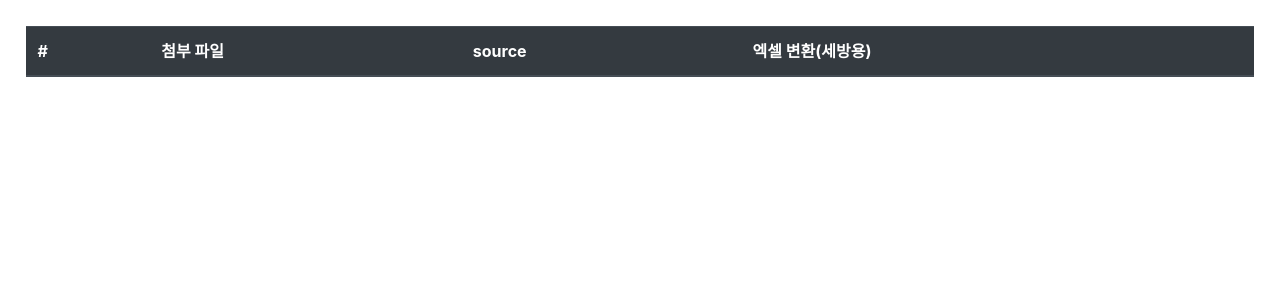
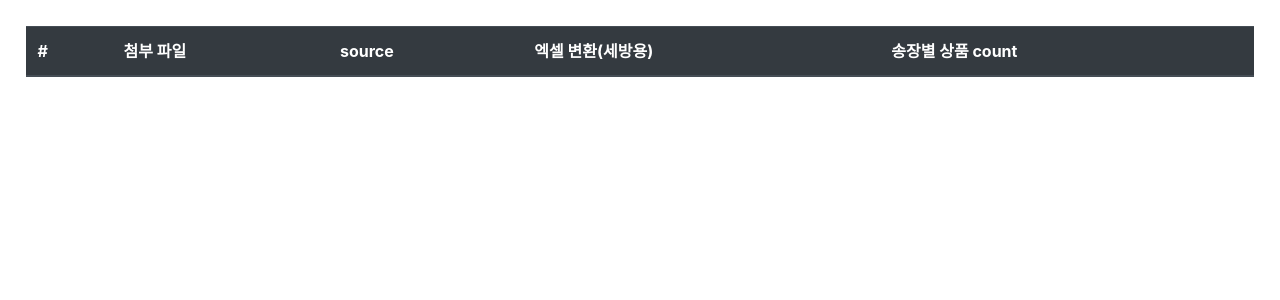
Before and after one commit to Tedhoon/business-automation, a Django app: page /excel_manage/ in a window 1280 px wide. Shown: the part 40-340 px from the top of the page. Run offline with Django 3.2, Linux system fonts and the light colour scheme; the visitor is signed in with stand-in values (Sample User, id 1); data that the repository does not hold is empty.

Commit message:
count total product

```diff
--- a/excel-reformat/excelhandler/drmamma/templates/base.html
+++ b/excel-reformat/excelhandler/drmamma/templates/base.html
@@ -1,4 +1,5 @@
 {%load static%}
+
 
 <!DOCTYPE html>
 <html lang="en">
--- a/excel-reformat/excelhandler/drmamma/templates/excel_manage.html
+++ b/excel-reformat/excelhandler/drmamma/templates/excel_manage.html
@@ -1,6 +1,6 @@
 {% extends 'base.html' %}
 {% block content %}
-
+{% load excelfilter %}
 
 <table class="table table-dark">
     <thead>
@@ -9,6 +9,7 @@
         <th scope="col">첨부 파일</th>
         <th scope="col">source</th>
         <th scope="col">엑셀 변환(세방용)</th>
+        <th scope="col">송장별 상품 count</th>
 
       </tr>
     </thead>
@@ -25,11 +26,33 @@
         <th scope="row"></th>
         <td><a href="{{data.excel_file.url}}">{{data.excel_file}}</a></td>
         <td>{{data.source}}</td>
-        <td><a href="{% url 'excel_convert_to_sebang' data.id %}">아이콘</a></td>
+        <td><a href="{% url 'excel_convert_to_sebang' data.id %}">변환</a></td>
+        <td><a href="{% url 'product_classify_count' data.id %}">개수 확인</a></td>
       </tr>
     </tbody>
     {% endfor %}
   </table>
+
+  {% if count_datas %}
+  <table class="table table-white">
+    <thead>
+      <tr>
+        <th scope="col">상품명</th>
+        <th scope="col">상품 개수</th>
+      </tr>
+    </thead>
+    {% for cnt in count_datas %}
+    <tbody>
+      <tr>
+        <th scope="row">{{ cnt.product_code|convert_code_to_name }} </th>
+        <td>{{ cnt.total_count }}</td>
+      </tr>
+    </tbody>
+    {% endfor %}
+  </table>
+  {% endif %}
+
+
 
 
 {% endblock %}
--- a/excel-reformat/excelhandler/drmamma/views.py
+++ b/excel-reformat/excelhandler/drmamma/views.py
@@ -349,14 +349,13 @@ def etc_convert(excel):
 
     etc = ETCTemp.objects.filter(made_by_source=excel)
 
-
     price_calculate = etc.values(
         'order_pk'
     ).annotate(
         standard_for_gift = Sum('total_price') + F('order_price'),
     )
 
-
+    return
 
     for i in price_calculate:
         print(i)
@@ -462,3 +461,42 @@ def excel_convert_to_sebang(request, pk):
     # 한 열씩 for 문 돌리면서 모델하나 생성 후에 넣으면서 해결해볼까
 
     return response
+
+
+def product_classify_count(request, pk):
+    excel = DeliveryExcel.objects.get(id=pk)
+
+    target = None
+
+
+    if excel.source == 'CAFE 24':
+        print("카페24꺼군")
+        target = Cafe24Temp.objects.filter(made_by_source=excel)
+
+    elif excel.source == "네이버 스토어팜":
+        print("스토어 팜이군!!!!")
+        target = NaverFarmTemp.objects.filter(made_by_source=excel)
+
+    elif excel.source == "기타":
+        print("가티")
+        target = ETCTemp.objects.filter(made_by_source=excel)
+
+    else:
+        pass
+
+
+    classify_product = target.values(
+        'product_code'
+    ).annotate(
+        total_count = Sum('amount')
+    )
+
+    count_datas = []
+    for c in classify_product:
+        count_datas.append(c)
+
+    context = {}
+    datas = DeliveryExcel.objects.all().order_by('-uploaded_at')
+    context['datas'] = datas
+    context['count_datas'] = count_datas
+    return render(request, 'excel_manage.html', context)
--- a/excel-reformat/excelhandler/excelhandler/urls.py
+++ b/excel-reformat/excelhandler/excelhandler/urls.py
@@ -26,6 +26,7 @@ urlpatterns = [
     path('excel_upload/', excel_upload, name="excel_upload"),
     # path('excel_convert/', excel_convert, name="excel_convert"),
     path('excel_manage/', excel_manage, name="excel_manage"),
-    path('excel_convert_to_sebang/<int:pk>', excel_convert_to_sebang, name="excel_convert_to_sebang")
+    path('excel_convert_to_sebang/<int:pk>', excel_convert_to_sebang, name="excel_convert_to_sebang"),
+    path('product_classify_count/<int:pk>', product_classify_count, name="product_classify_count")
 ]
 urlpatterns += static(settings.MEDIA_URL, document_root=settings.MEDIA_ROOT)
```
Also changed, not shown: excel-reformat/excelhandler/drmamma/admin.py (+7 -2 lines), excel-reformat/excelhandler/drmamma/models.py (+12 -0 lines), excel-reformat/excelhandler/drmamma/templatetags/excelfilter.py (added, +16 -0 lines), excel-reformat/excelhandler/drmamma/migrations/0021_auto_20201105_1110.py (added), excel-reformat/excelhandler/drmamma/templatetags/__init__.py (added).
